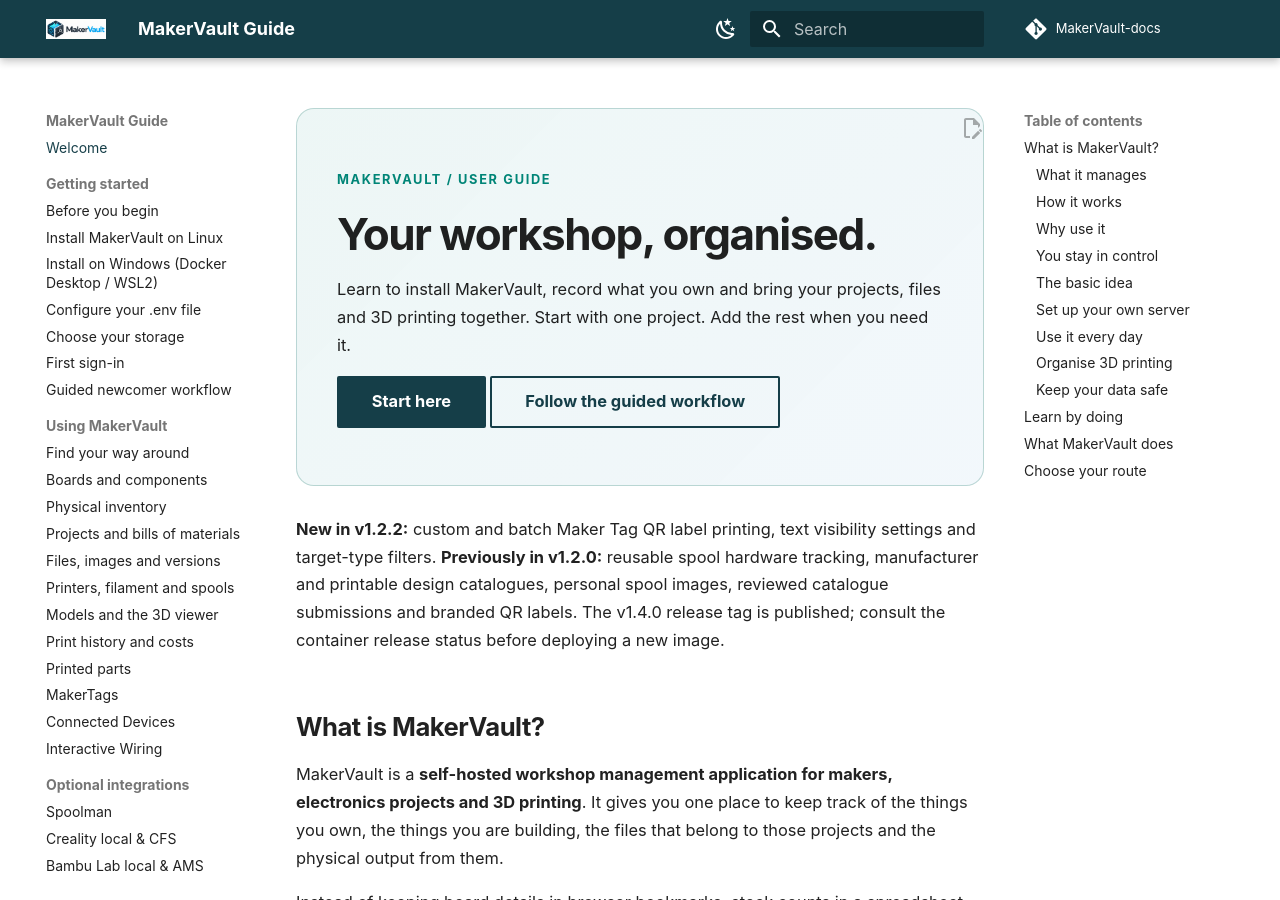
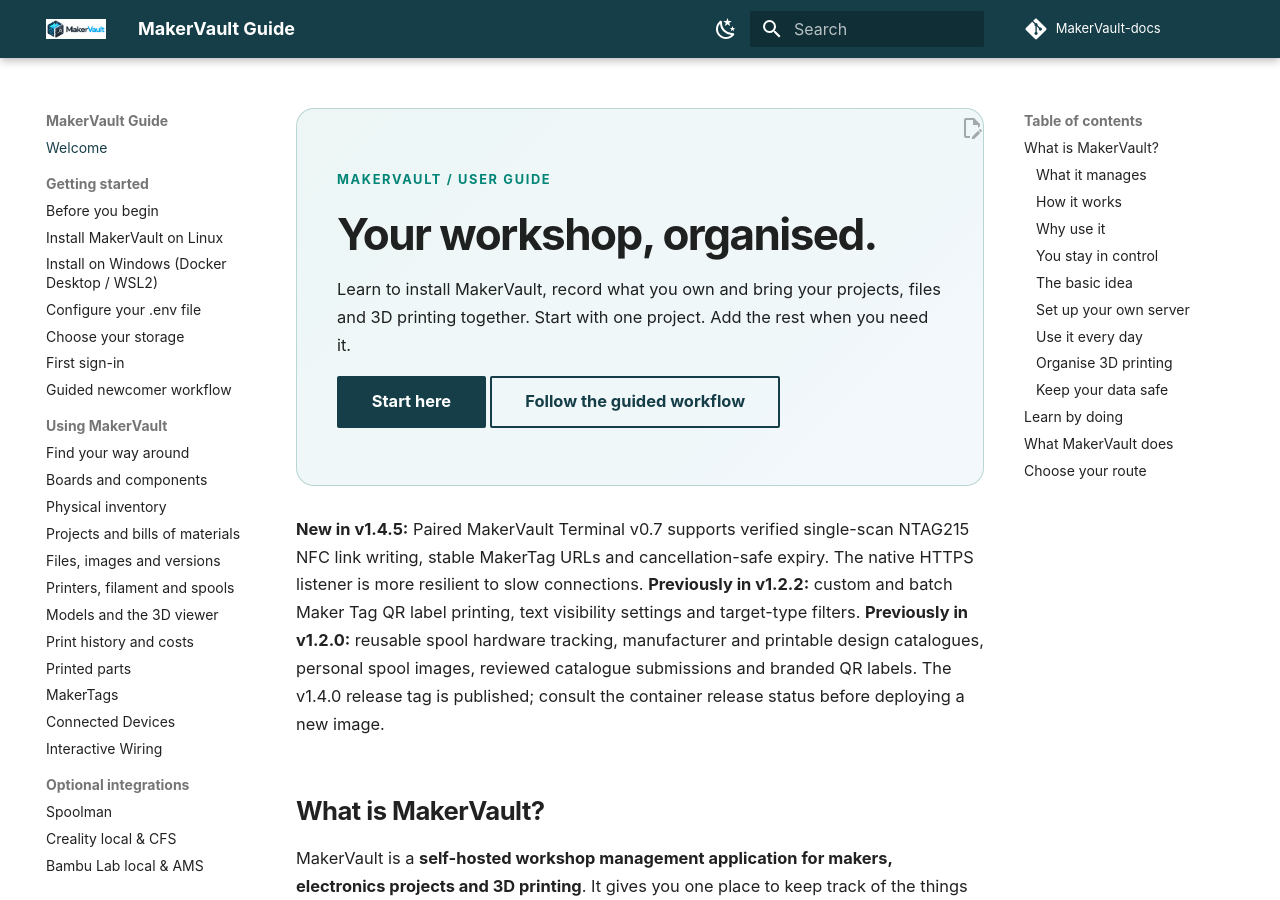
Before and after one commit to gavrd7/MakerVault-docs, an MkDocs documentation site: the page built from docs/guide/index.md, in a window 1280 px wide and 900 px high. Built offline with MkDocs 1.6.1 and Material for MkDocs 9.7.7, drawn with Linux system fonts in a browser that asks for light colours; comment, search, counter and statistics services are not loaded.

Commit message:
docs: introduce MakerVault v1.4.5 in guide landing page

```diff
--- a/docs/guide/index.md
+++ b/docs/guide/index.md
@@ -9,7 +9,7 @@
 [Follow the guided workflow](getting-started/first-project.md){ .md-button }
 </div>
 
-**New in v1.2.2:** custom and batch Maker Tag QR label printing, text visibility settings and target-type filters. **Previously in v1.2.0:** reusable spool hardware tracking, manufacturer and printable design catalogues, personal spool images, reviewed catalogue submissions and branded QR labels. The v1.4.0 release tag is published; consult the container release status before deploying a new image.
+**New in v1.4.5:** Paired MakerVault Terminal v0.7 supports verified single-scan NTAG215 NFC link writing, stable MakerTag URLs and cancellation-safe expiry. The native HTTPS listener is more resilient to slow connections. **Previously in v1.2.2:** custom and batch Maker Tag QR label printing, text visibility settings and target-type filters. **Previously in v1.2.0:** reusable spool hardware tracking, manufacturer and printable design catalogues, personal spool images, reviewed catalogue submissions and branded QR labels. The v1.4.0 release tag is published; consult the container release status before deploying a new image.
 
 ## What is MakerVault?
 
```
